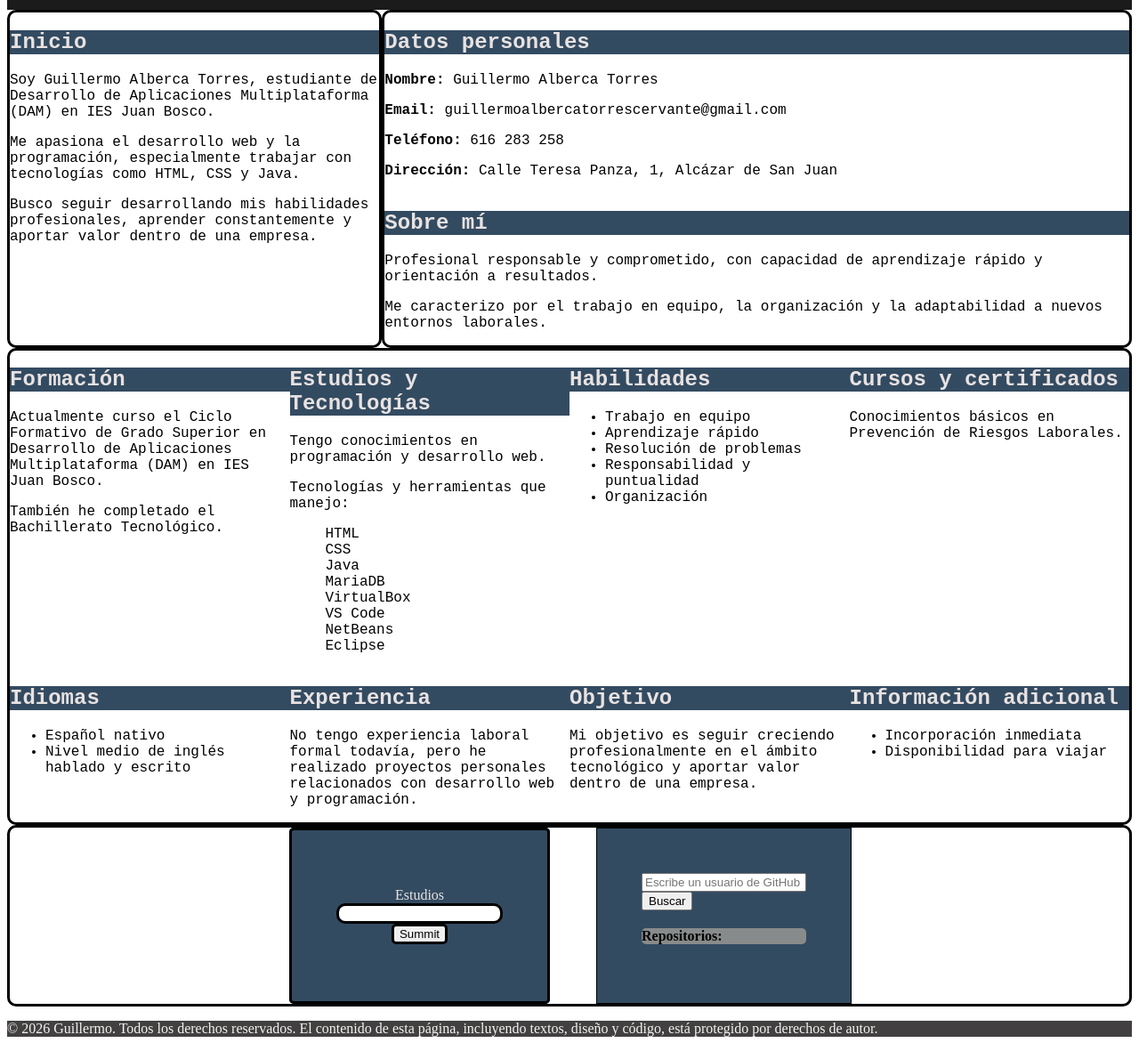
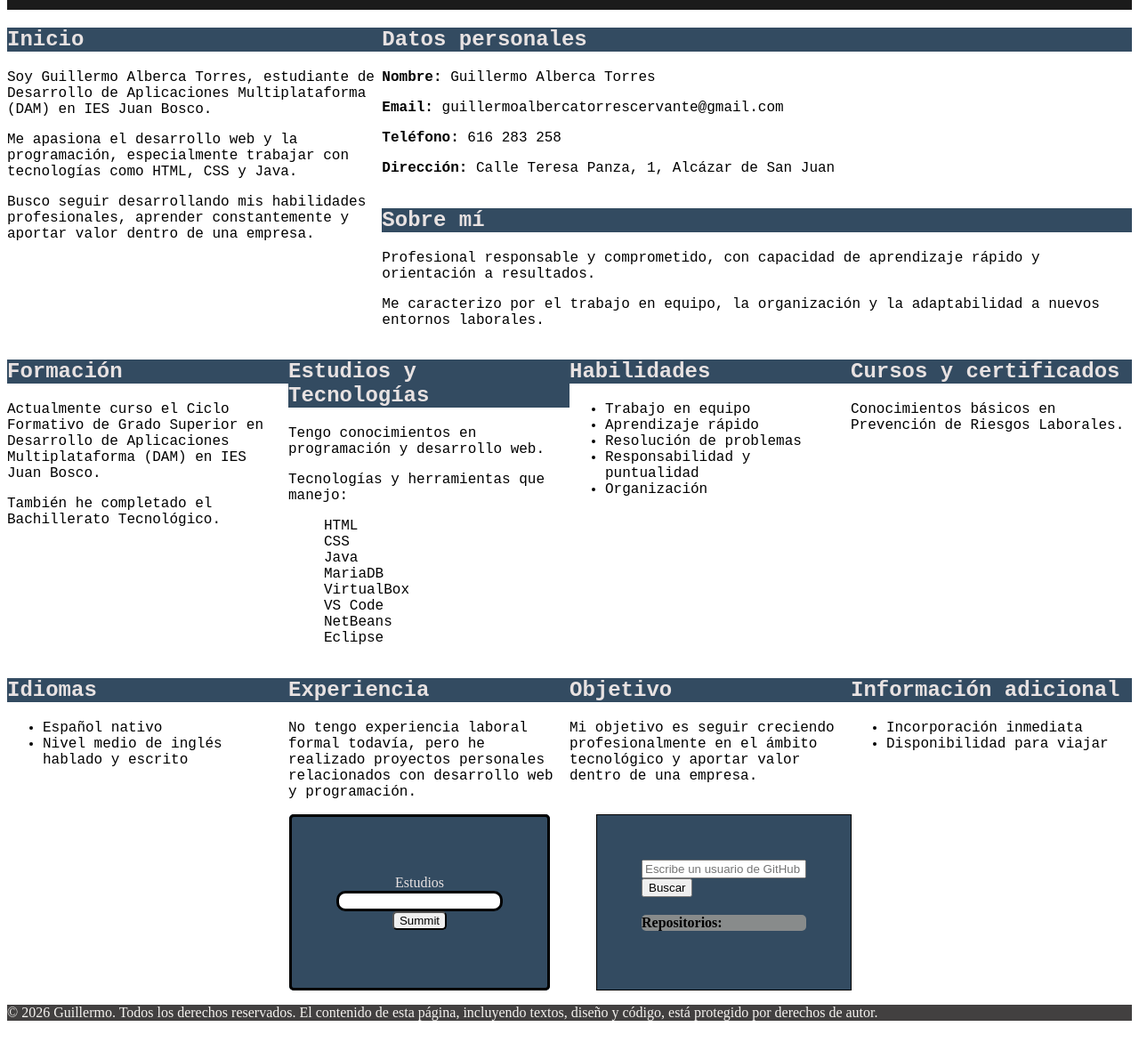
Before and after one commit to g3780076-web/Practicas-de-cojali, a plain HTML site: page PracticaHTML/index.html in a window 1280 px wide. Shown: the part 77-1258 px from the top of the page at 89% size. Drawn offline with Linux system fonts and the light colour scheme.

```diff
--- a/css/style.css
+++ b/css/style.css
@@ -8,30 +8,17 @@
 */
 
 
-#inicio{
-    border: #000000 solid 3px;
-    border-radius: 10px;
-}
 
 #datospersonales{
-    border: #000000 solid 3px;
-    border-radius: 10px;
     display: flex;
-
-
 }
 
 #forma2{
-    border: #000000 solid 3px;
-    border-radius: 10px;
     display:grid;
     grid-template-columns: repeat(4,1fr);
-
 }
 
 #Formu{
-    border: #000000 solid 3px;
-    border-radius: 10px;
     display: flex;
     justify-content: center;
     gap: 50px;
@@ -42,7 +29,6 @@
     border-radius: 10px;
 }
 #enviar{
-    border: #000000 solid 3px;
     border-radius: 5px;
 }
 .F{
@@ -168,8 +154,6 @@ header{
     flex-direction: column;
 }
 #forma2{
-    border: #000000 solid 3px;
-    border-radius: 10px;
     display:grid;
     grid-template-columns: repeat(1,1fr);
 
@@ -185,8 +169,6 @@ header{
     flex-direction: row;
 }
 #forma2{
-    border: #000000 solid 3px;
-    border-radius: 10px;
     display:grid;
     grid-template-columns: repeat(4,1fr);
 
```
